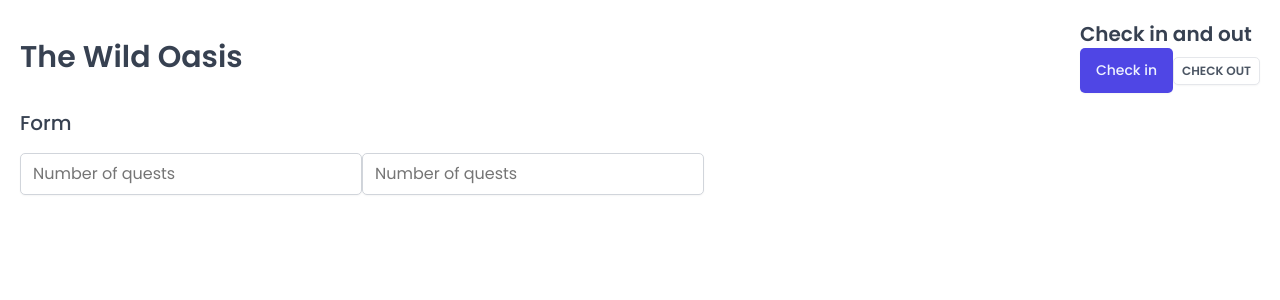
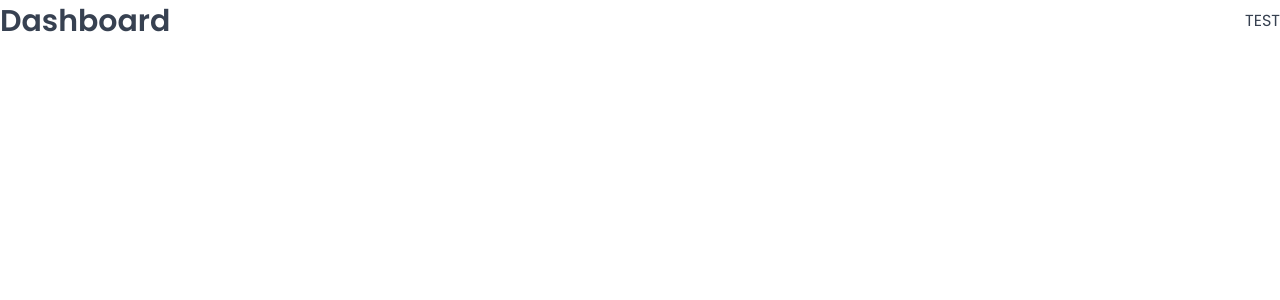
Before and after one commit to terovleppanen/the-wild-oasis, a React (Vite) app: page /dashboard in a window 1280 px wide. Shown: the top 300 px of the page. Built offline with nearby package versions, Linux system fonts and the light colour scheme; a web font is replaced by a local one.

Commit message:
Setups React Router and redo App.jsx.

```diff
--- a/package.json
+++ b/package.json
@@ -12,6 +12,7 @@
   "dependencies": {
     "react": "^18.2.0",
     "react-dom": "^18.2.0",
+    "react-router-dom": "^6.17.0",
     "styled-components": "^6.1.0"
   },
   "devDependencies": {
--- a/src/App.jsx
+++ b/src/App.jsx
@@ -1,52 +1,32 @@
-import styled from "styled-components";
+import { BrowserRouter, Navigate, Route, Routes } from "react-router-dom";
+
 import GlobalStyles from "./styles/GlobalStyles";
-import Button from "./ui/Button";
-import Input from "./ui/Input";
-import Heading from "./ui/Heading";
-import Row from "./ui/Row";
-
-const StyledApp = styled.div`
-  /* background-color: orangered; */
-  padding: 20px;
-`;
+import Dashboard from "./pages/Dashboard";
+import Bookings from "./pages/Bookings";
+import Cabins from "./pages/Cabins";
+import Users from "./pages/Users";
+import Settings from "./pages/Settings";
+import Account from "./pages/Account";
+import Login from "./pages/Login";
+import PageNotFound from "./pages/PageNotFound";
 
 function App() {
   return (
     <>
       <GlobalStyles />
-      <StyledApp>
-        <Row type="vertical">
-          <Row type="horizontal">
-            <Heading as="h1">The Wild Oasis</Heading>
-
-            <div>
-              <Heading as="h2">Check in and out</Heading>
-              <Button
-                variation="primary"
-                size="medium"
-                onClick={() => console.log("check in")}
-              >
-                Check in
-              </Button>
-              <Button
-                variation="secondary"
-                size="small"
-                onClick={() => console.log("check out")}
-              >
-                Check out
-              </Button>
-            </div>
-          </Row>
-
-          <Row type="vertical">
-            <Heading as="h3">Form</Heading>
-            <form>
-              <Input type="number" placeholder="Number of quests" />
-              <Input type="number" placeholder="Number of quests" />
-            </form>
-          </Row>
-        </Row>
-      </StyledApp>
+      <BrowserRouter>
+        <Routes>
+          <Route index element={<Navigate replace to="dashboard" />} />
+          <Route path="dashboard" element={<Dashboard />} />
+          <Route path="bookings" element={<Bookings />} />
+          <Route path="cabins" element={<Cabins />} />
+          <Route path="users" element={<Users />} />
+          <Route path="settings" element={<Settings />} />
+          <Route path="account" element={<Account />} />
+          <Route path="login" element={<Login />} />
+          <Route path="*" element={<PageNotFound />} />
+        </Routes>
+      </BrowserRouter>
     </>
   );
 }
```
Also changed, not shown: 1 other file (tests, documents, lock files or other folders).
